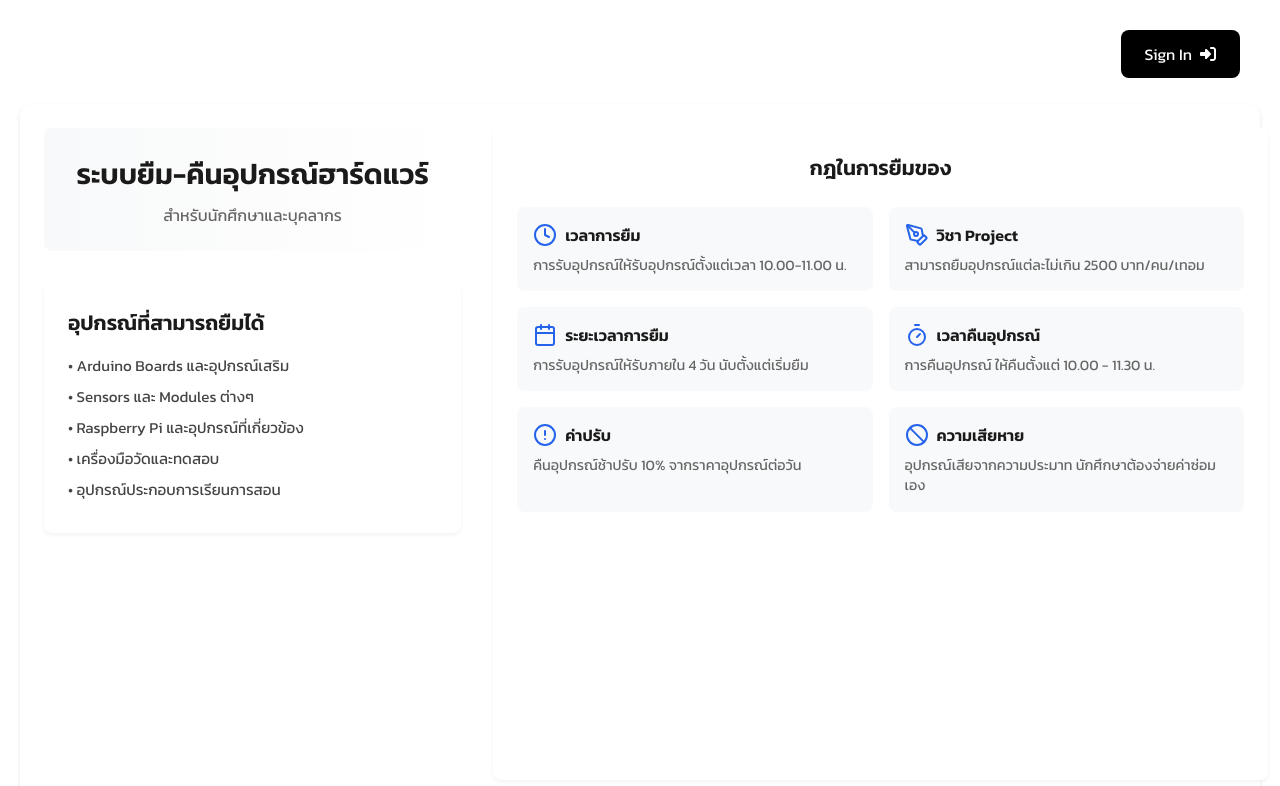
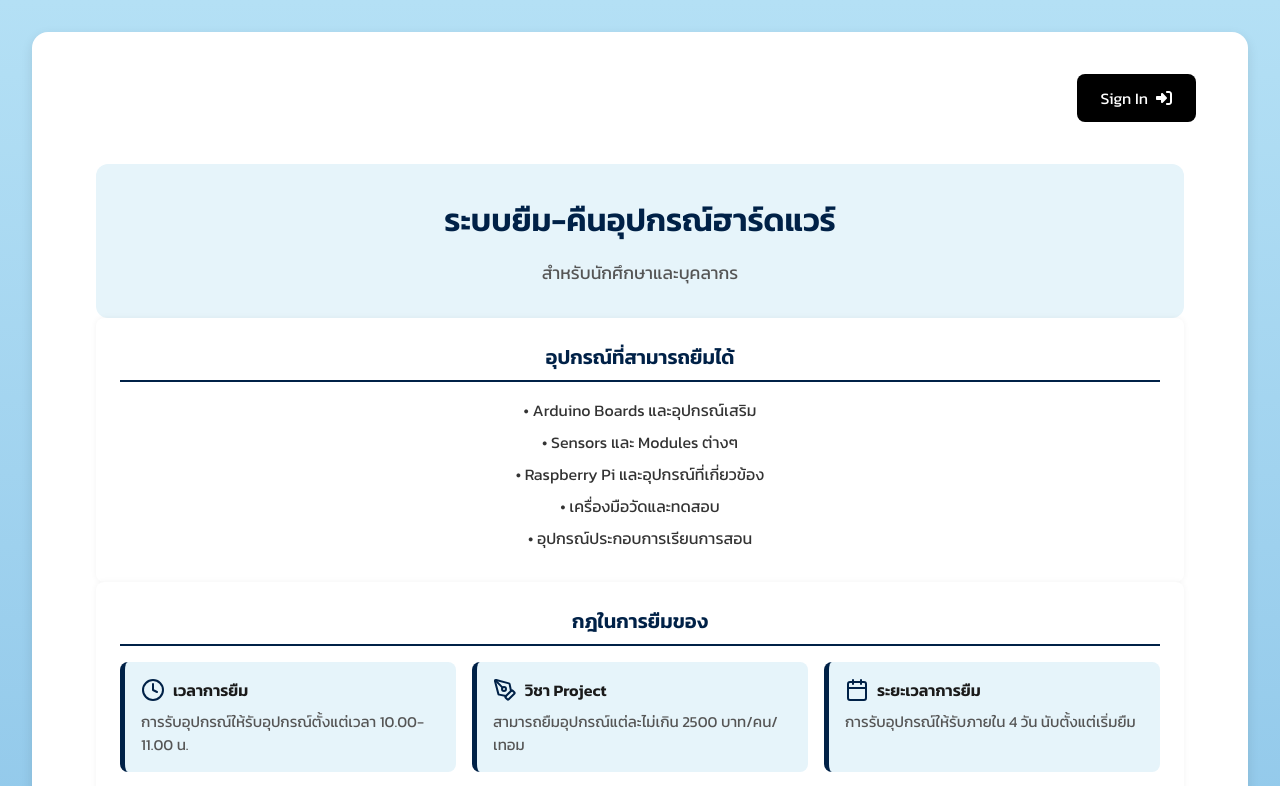
Before and after one commit to sareefhub/Computer-Hardware-Laboratory, a React (Create React App) app in the folder client/: page /home in a window 1280 px wide. Shown: the top 786 px of the page. Built offline with nearby package versions, Linux system fonts and the light colour scheme.

Commit message:
แก้ไข css หน้า home

```diff
--- a/client/src/pages/home.css
+++ b/client/src/pages/home.css
@@ -1,174 +1,173 @@
+/* PSU-THEME STYLED FOR HOME PAGE */
+
+:root {
+    --home-primary: #002147;
+    --home-light: #e6f4fa;
+    --home-gradient-top: #b4e0f5;
+    --home-gradient-bottom: #8bc4e8;
+    --home-text: #1a1a1a;
+    --home-muted: #555;
+  }
+
   * {
     margin: 0;
     padding: 0;
     box-sizing: border-box;
-    font-family: 'Kanit', Arial, sans-serif;
+    font-family: 'Kanit', sans-serif;
   }
 
-.page-home {
-    height: 100vh;
-    background: #f8f9fa;
+  .home-page {
+    min-height: 100vh;
+    background: linear-gradient(to bottom, var(--home-gradient-top), var(--home-gradient-bottom));
     display: flex;
-    overflow: hidden;
+    justify-content: center;
+    align-items: center;
+    padding: 2rem;
   }
 
-.content {
-    flex: 1;
-    padding: 1rem;
-    height: 100vh;
-    overflow: hidden;
+  .home-content {
+    background-color: white;
+    border-radius: 16px;
+    width: 100%;
+    padding: 2rem;
+    box-shadow: 0 4px 12px rgba(0, 0, 0, 0.1);
   }
 
-.content-full-width {
-    margin-left: 0;
+  .home-content-full-width {
     width: 100%;
   }
 
-.main-container {
-    height: calc(100vh - 100px);
+  .home-main-container {
     background: white;
     border-radius: 12px;
-    box-shadow: 0 2px 4px rgba(0, 0, 0, 0.1);
-    padding: 1.5rem;
-    margin-top: 1rem;
+    padding: 2rem;
+    margin-top: 0;
   }
 
-.content-grid {
+  .home-content-grid {
     display: grid;
-    grid-template-columns: 35% 65%;
-    gap: 2rem;
-    height: 100%;
+    grid-template-columns: 1fr;
   }
 
-.left-section {
-    display: flex;
-    flex-direction: column;
-    gap: 2rem;
+  .home-welcome-section {
+    text-align: center;
+    padding: 2rem;
+    border-radius: 12px;
+    background-color: var(--home-light);
   }
 
-.welcome-section {
-    text-align: center;
-    padding: 1.5rem;
-    background: linear-gradient(to right, #f8f9fa, #ffffff);
-    border-radius: 8px;
-}
-
-.welcome-section h1 {
-    font-size: 1.8rem;
-    color: #1a1a1a;
-    margin-bottom: 0.5rem;
-    font-weight: 600;
-}
-
-.welcome-section p {
-    font-size: 1rem;
-    color: #666;
-}
-
-.hardware-section {
-    padding: 1.5rem;
-    background: #ffffff;
-    border-radius: 8px;
-    box-shadow: 0 2px 4px rgba(0, 0, 0, 0.05);
-}
-
-.hardware-section h2 {
-    font-size: 1.3rem;
-    color: #1a1a1a;
+  .home-welcome-section h1 {
+    font-size: 2rem;
+    color: var(--home-primary);
+    font-weight: bold;
     margin-bottom: 1rem;
   }
 
-.hardware-list {
-    list-style: none;
+  .home-welcome-section p {
+    font-size: 1.1rem;
+    color: var(--home-muted);
   }
 
-.hardware-list li {
-    font-size: 0.95rem;
-    color: #444;
-    margin-bottom: 0.5rem;
-    display: flex;
+  .home-hardware-section {
+    background-color: white;
+    padding: 1.5rem;
+    border-radius: 8px;
+    box-shadow: 0 0 6px rgba(0, 0, 0, 0.05);
+    flex-direction: column;
     align-items: center;
+    text-align: center;
+    margin: 0 auto;
   }
 
-.right-section {
-    padding: 1.5rem;
-    background: #ffffff;
-    border-radius: 8px;
-    box-shadow: 0 2px 4px rgba(0, 0, 0, 0.05);
+  .home-hardware-section h2 {
+    font-size: 1.25rem;
+    color: var(--home-primary);
+    border-bottom: 2px solid var(--home-primary);
+    margin-bottom: 1rem;
+    padding-bottom: 0.5rem;
   }
 
-.right-section h2 {
-    font-size: 1.3rem;
-    color: #1a1a1a;
-    margin-bottom: 1.5rem;
-    text-align: center;
+  .home-hardware-list {
+    list-style: none;
+    padding-left: 0;
   }
 
-.rules-grid {
+  .home-hardware-list li {
+    font-size: 1rem;
+    color: #333;
+    margin-bottom: 0.5rem;
+  }
+
+  .home-right-section {
+    background-color: white;
+    padding: 1.5rem;
+    border-radius: 8px;
+    box-shadow: 0 0 6px rgba(0, 0, 0, 0.05);
+  }
+
+  .home-right-section h2 {
+    font-size: 1.25rem;
+    color: var(--home-primary);
+    text-align: center;
+    margin-bottom: 1rem;
+    border-bottom: 2px solid var(--home-primary);
+    padding-bottom: 0.5rem;
+  }
+
+  .home-rules-grid {
     display: grid;
-    grid-template-columns: repeat(2, 1fr);
+    grid-template-columns: repeat(auto-fit, minmax(260px, 1fr));
     gap: 1rem;
   }
 
-.rule-card {
-    background: #f8f9fa;
+  .home-rule-card {
+    background: var(--home-light);
+    border-left: 5px solid var(--home-primary);
     padding: 1rem;
     border-radius: 8px;
-    transition: transform 0.2s ease, box-shadow 0.2s ease;
+    transition: all 0.2s ease;
   }
 
-.rule-card:hover {
+  .home-rule-card:hover {
     transform: translateY(-2px);
-    box-shadow: 0 4px 6px rgba(0, 0, 0, 0.1);
+    box-shadow: 0 4px 10px rgba(0, 0, 0, 0.08);
   }
 
-.rule-header {
+  .home-rule-header {
     display: flex;
     align-items: center;
     margin-bottom: 0.5rem;
     gap: 0.5rem;
   }
 
-.rule-icon {
-    color: #2563eb;
+  .home-rule-icon {
+    color: var(--home-primary);
     display: flex;
     align-items: center;
     justify-content: center;
   }
 
-.rule-header h3 {
+  .home-rule-header h3 {
     font-size: 1rem;
-    color: #1a1a1a;
-    font-weight: 600;
+    color: var(--home-text);
+    font-weight: bold;
   }
 
-.rule-card p {
-    color: #666;
-    line-height: 1.4;
-    font-size: 0.9rem;
+  .home-rule-card p {
+    font-size: 0.95rem;
+    color: var(--home-muted);
   }
 
-@media (max-width: 1024px) {
-    .content-grid {
+  @media (max-width: 768px) {
+    .home-content-grid {
       grid-template-columns: 1fr;
     }
 
-    .main-container {
-        height: auto;
-        overflow-y: auto;
+    .home-page {
+      padding: 1rem;
     }
 
-    .page-home {
-        height: auto;
-        overflow: auto;
-    }
-
-    .content {
-        height: auto;
-        overflow: auto;
-    }
-
-    .rules-grid {
+    .home-rules-grid {
       grid-template-columns: 1fr;
     }
   }
--- a/client/src/pages/home.js
+++ b/client/src/pages/home.js
@@ -41,21 +41,21 @@ const Home = () => {
   ];
 
   return (
-    <div className="page-home">
+    <div className="home-page">
       {isLoggedIn && <Sidebar />}
-      <div className={`content ${!isLoggedIn ? "content-full-width" : ""}`}>
+      <div className={`home-content ${!isLoggedIn ? "home-content-full-width" : ""}`}>
         <Navbar />
-        <div className="main-container">
-          <div className="content-grid">
-            <div className="left-section">
-              <div className="welcome-section">
+        <div className="home-main-container">
+          <div className="home-content-grid">
+            <div className="home-left-section">
+              <div className="home-welcome-section">
                 <h1>ระบบยืม-คืนอุปกรณ์ฮาร์ดแวร์</h1>
                 <p>สำหรับนักศึกษาและบุคลากร</p>
               </div>
 
-              <div className="hardware-section">
+              <div className="home-hardware-section">
                 <h2>อุปกรณ์ที่สามารถยืมได้</h2>
-                <ul className="hardware-list">
+                <ul className="home-hardware-list">
                   <li>• Arduino Boards และอุปกรณ์เสริม</li>
                   <li>• Sensors และ Modules ต่างๆ</li>
                   <li>• Raspberry Pi และอุปกรณ์ที่เกี่ยวข้อง</li>
@@ -65,13 +65,13 @@ const Home = () => {
               </div>
             </div>
 
-            <div className="right-section">
+            <div className="home-right-section">
               <h2>กฎในการยืมของ</h2>
-              <div className="rules-grid">
+              <div className="home-rules-grid">
                 {borrowingRules.map((rule, index) => (
-                  <div key={index} className="rule-card">
-                    <div className="rule-header">
-                      <div className="rule-icon">{rule.icon}</div>
+                  <div key={index} className="home-rule-card">
+                    <div className="home-rule-header">
+                      <div className="home-rule-icon">{rule.icon}</div>
                       <h3>{rule.title}</h3>
                     </div>
                     <p>{rule.description}</p>
```
Lines whose indentation alone changed are shown as unchanged.
